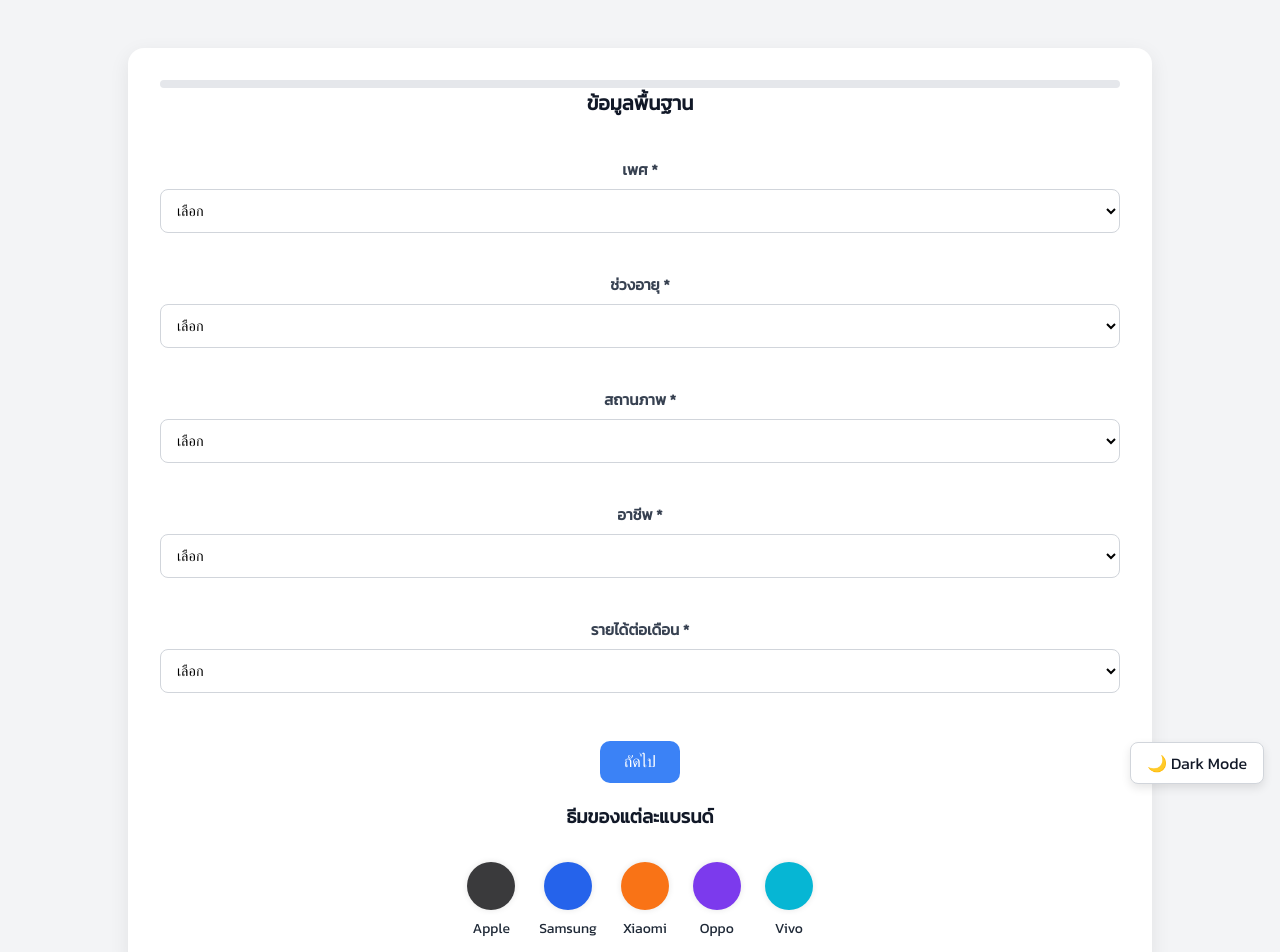
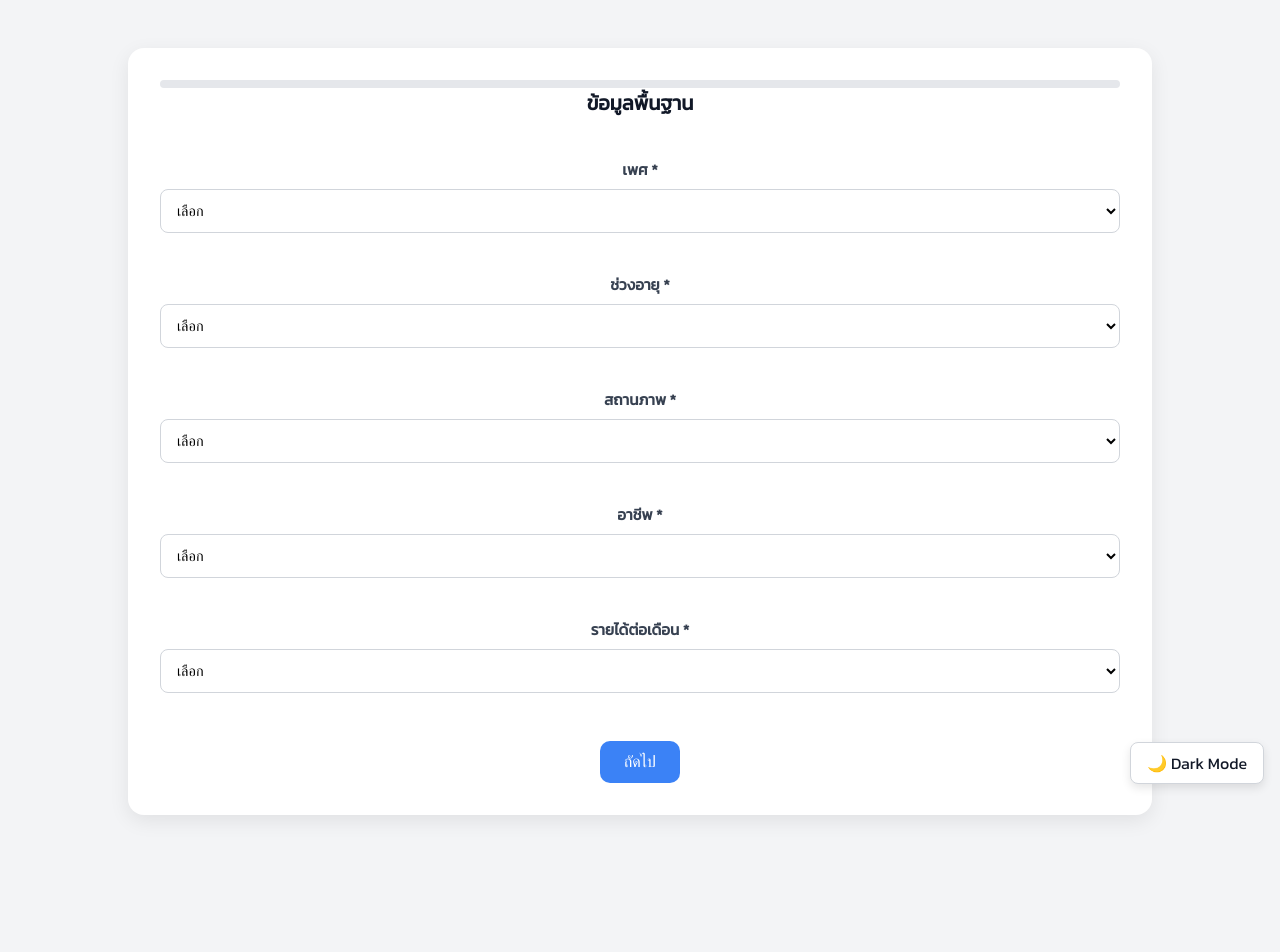
Before and after one commit to tasuke567/brand-predictor, a React (Vite) app: page / in a window 1280 px wide. Shown: the top 952 px of the page. After the commit the page ends 863 px from the top, so only its background shows below. Built offline with nearby package versions, Linux system fonts and the light colour scheme.

Commit message:
feat: reintroduce BrandColorPreview component in PredictionResultPage; remove from App component for better structure

```diff
--- a/src/App.tsx
+++ b/src/App.tsx
@@ -4,7 +4,7 @@ import { useNavigate } from "react-router-dom";
 import { labels, options, initialState, sections } from "./utils/formConfig";
 import { formDataToCSV } from "./utils/formUtils";
 import FieldGroup from "./components/FieldGroup";
-import BrandColorPreview from "./components/BrandColorPreview";
+
 
 /**
  * Type helpers
@@ -225,10 +225,7 @@ const App = () => {
       <div className="toggle-dark" onClick={() => setDark(!dark)}>
         {dark ? "☀️ Light Mode" : "🌙 Dark Mode"}
       </div>
-      <section>
-        <h3 style={{ textAlign: "center" }}>ธีมของแต่ละแบรนด์</h3>
-        <BrandColorPreview />
-      </section>
+
     </div>
   );
 };
--- a/src/pages/PredictionResultPage.tsx
+++ b/src/pages/PredictionResultPage.tsx
@@ -1,6 +1,7 @@
 import PredictionResult from "../components/PredictionResult";
 import Layout from "../components/Layout";
-
+import BrandColorPreview from "../components/BrandColorPreview";
+import "../styles/BrandColorPreview.css"; // Adjust the path as necessary
 const PredictionResultPage = () => {
   return (
     <Layout>
@@ -11,6 +12,10 @@ const PredictionResultPage = () => {
       />
 
       <PredictionResult />
+      <section>
+        <h3 style={{ textAlign: "center" }}>ธีมของแต่ละแบรนด์</h3>
+        <BrandColorPreview />
+      </section>
     </Layout>
   );
 };
```
